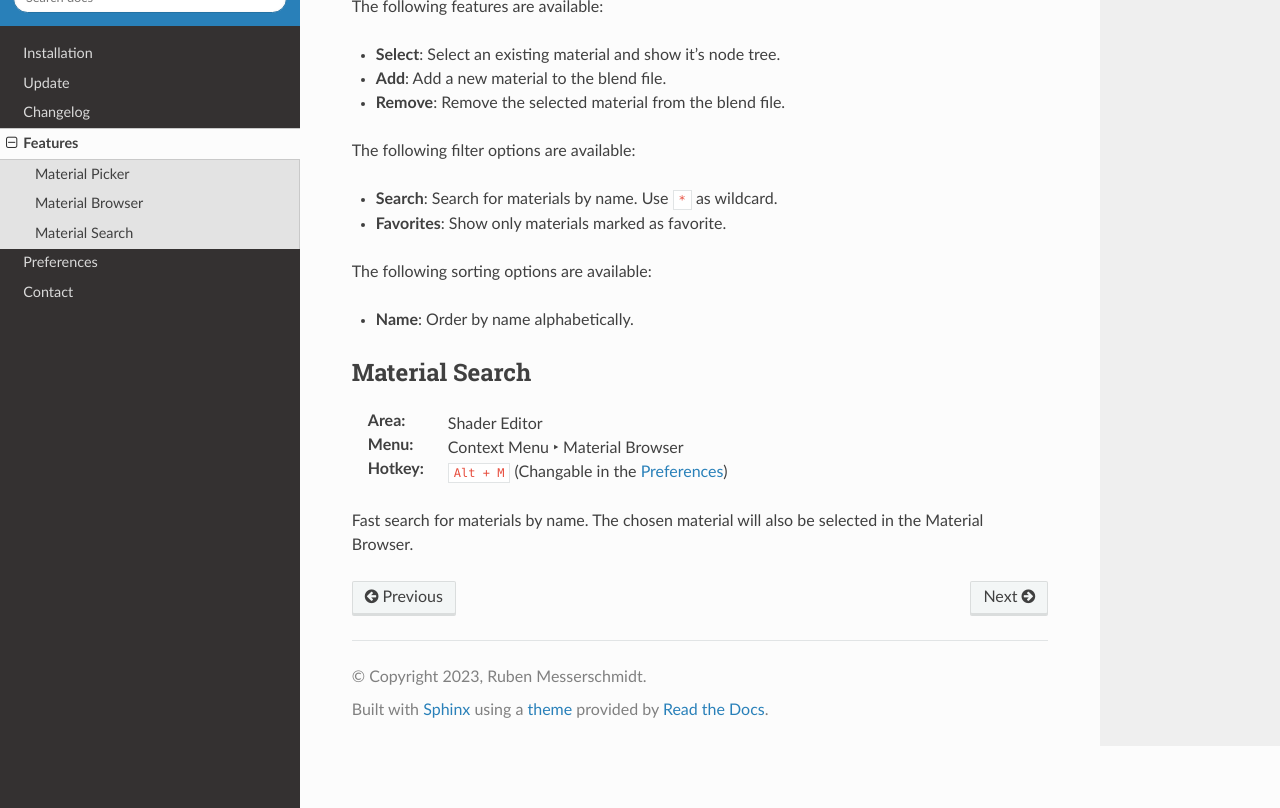
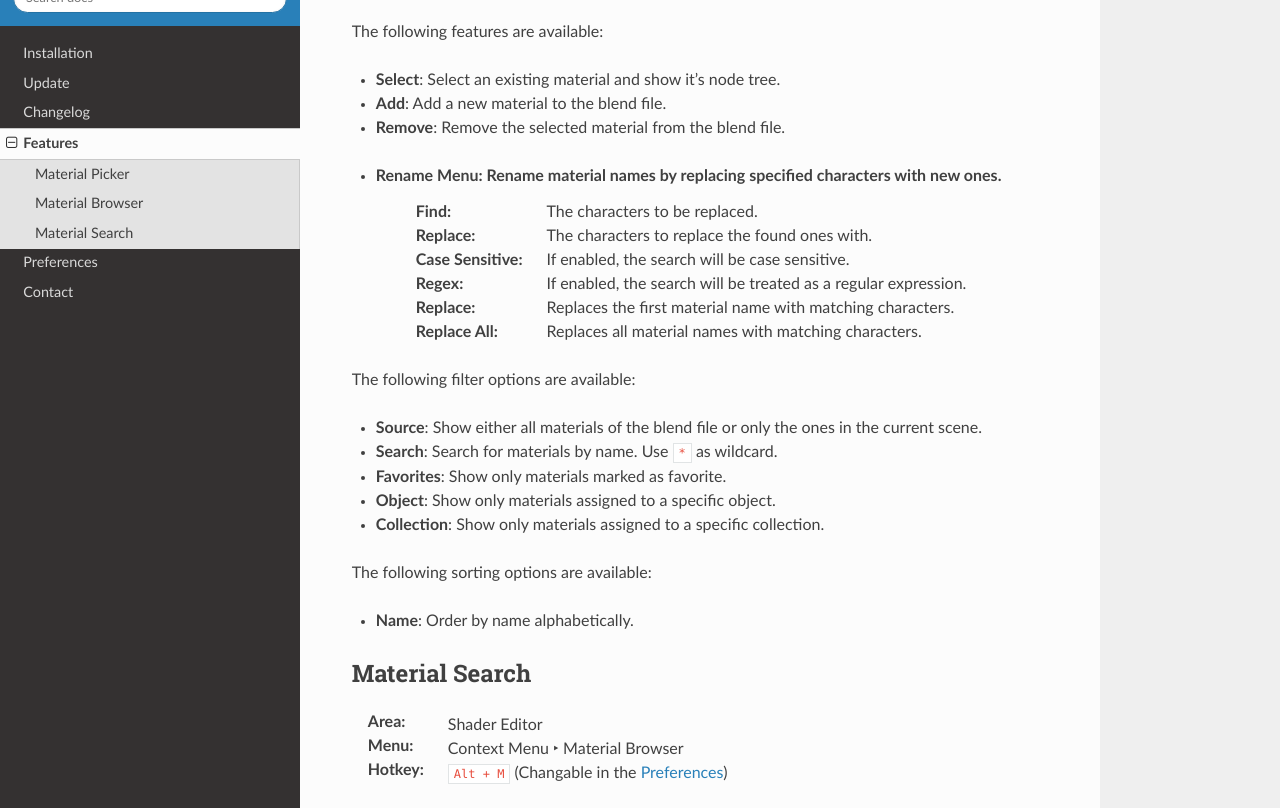
Before and after one commit to rubenmesserschmidt/Material-Picker_docs, a Sphinx documentation site: the page built from docs/source/features.rst, in a window 1280 px wide and 900 px high, scrolled down 1584 px, cut to the strip 92-900 px from the top of the window. Built offline with Sphinx 7.4.7 and the Read the Docs theme 2.0.0, drawn with Linux system fonts in a browser that asks for light colours; some of the changed text lies outside the part shown.

Commit message:
update 1.2.0

```diff
--- a/docs/source/features.rst
+++ b/docs/source/features.rst
@@ -43,6 +43,7 @@ For showing the material the following cases are considered:
 |
 During picking you can enable the following features by holding the according key:
 
+* ``SHIFT``: Edit the picked material in a popup window.
 * ``ALT``: Pick all materials laying under your mouse cursor resulting in a list of materials to choose from (just like when holding alt when selecting objects in the viewport).
 * ``CTRL``: Take also objects into consideration which are displayed as wire, else they are ignored.
 
@@ -66,11 +67,23 @@ The following features are available:
 * **Select**: Select an existing material and show it's node tree.
 * **Add**: Add a new material to the blend file.
 * **Remove**: Remove the selected material from the blend file.
+.. _material_browser.rename_menu:
+* **Rename Menu**: Rename material names by replacing specified characters with new ones.
+    :Find: The characters to be replaced.
+    :Replace: The characters to replace the found ones with.
+    :Case Sensitive: If enabled, the search will be case sensitive.
+    :Regex: If enabled, the search will be treated as a regular expression.
+    :Replace: Replaces the first material name with matching characters.
+    :Replace All: Replaces all material names with matching characters.
+
 
 The following filter options are available:
 
+* **Source**: Show either all materials of the blend file or only the ones in the current scene.
 * **Search**: Search for materials by name. Use ``*`` as wildcard.
 * **Favorites**: Show only materials marked as favorite.
+* **Object**: Show only materials assigned to a specific object.
+* **Collection**: Show only materials assigned to a specific collection.
 
 The following sorting options are available:
 
```
Also changed, not shown: docs/source/changelog.rst (+14 -0 lines).
